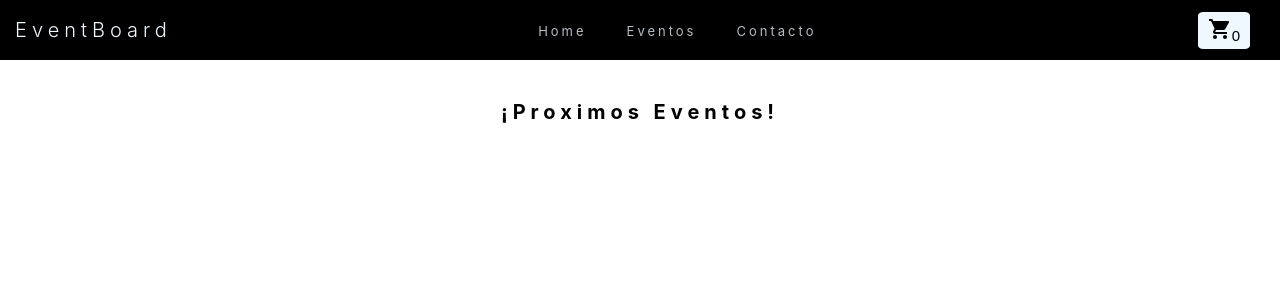
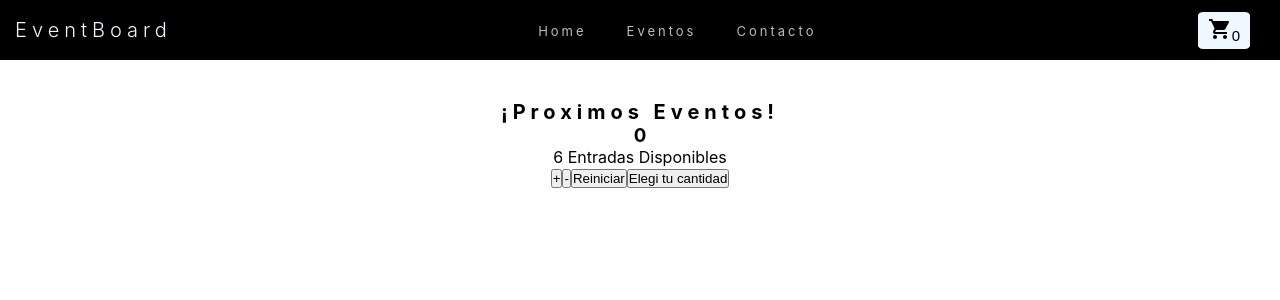
Before and after one commit to JuanHerrero28/eventos-juan, a React (Create React App) app: page / in a window 1280 px wide. Shown: the top 300 px of the page. Built offline with nearby package versions, Linux system fonts and the light colour scheme.

Commit message:
Agrego ItemCount

```diff
--- a/package.json
+++ b/package.json
@@ -10,6 +10,7 @@
     "react": "^18.2.0",
     "react-dom": "^18.2.0",
     "react-scripts": "5.0.1",
+    "sweetalert2": "^11.4.18",
     "web-vitals": "^2.1.4"
   },
   "scripts": {
--- a/src/App.js
+++ b/src/App.js
@@ -6,7 +6,7 @@ function App() {
   return (
     <div>
      <Navbar />
-     <ItemListContainer />
+     <ItemListContainer greeting= "¡Proximos Eventos!" />
     </div>
 
   );
--- a/src/Components/CartWidget.js
+++ b/src/Components/CartWidget.js
@@ -4,9 +4,6 @@ import ShoppingCartIcon from '@mui/icons-material/ShoppingCart';
 function CartWidget() {
     return (
       <button className='CartWidget'><ShoppingCartIcon /><span id="contadorCarrito">0</span></button>
-
-
-
     );
   }
 
--- /dev/null
+++ b/src/Components/ItemCount.css
@@ -0,0 +1,4 @@
+.containerCount {
+    text-align: center;
+
+}
--- /dev/null
+++ b/src/Components/ItemCount.js
@@ -0,0 +1,48 @@
+import React, { useState } from 'react';
+import './ItemCount.css';
+import Swal from 'sweetalert2';
+
+
+function ItemCount ({ stock }){
+    const [num, setNum] = useState(0);
+
+    const sumar = () => {
+        if(num < stock){
+           setNum(num + 1)
+        }
+        else{
+            Swal.fire({
+                icon: 'warning',
+                title: 'Atencion',
+                text: 'Ya ha agotado el stock!',
+                timer: 2000
+              })
+        }
+
+    }
+    const resta  = () => {
+        if(num>0){
+            setNum(num - 1)
+        }
+    }
+    const reiniciar = () => {
+        setNum(0)
+    }
+
+    return (
+        <>
+            <div className='containerCount'>
+            <h3> {num} </h3>
+            <p> { stock > 1 ? `${stock} Entradas Disponibles` : `${stock} Entrada Disponible`}</p>
+            <button onClick={sumar}> + </button>
+            <button onClick={resta}> - </button>
+            <button onClick={reiniciar}> Reiniciar </button>
+            <button className='botonAgregar'>{ num > 0 ? `Agregar al carrito` : `Elegi tu cantidad`}</button>
+
+            </div>
+
+        </>
+    )
+}
+
+export default ItemCount;
--- a/src/Components/ItemListContainer.js
+++ b/src/Components/ItemListContainer.js
@@ -1,9 +1,11 @@
+import ItemCount from './ItemCount';
 import './ItemListContainer.css';
 
-function ItemListContainer() {
+const ItemListContainer = ({greeting}) => {
     return (
       <div className='ItemListContainer'>
-          <h2>¡Proximos Eventos!</h2>
+          <h2> {greeting} </h2>
+          <ItemCount stock = {6}  />
       </div>
     );
   }
```
Also changed, not shown: 1 other file (tests, documents, lock files or other folders).
